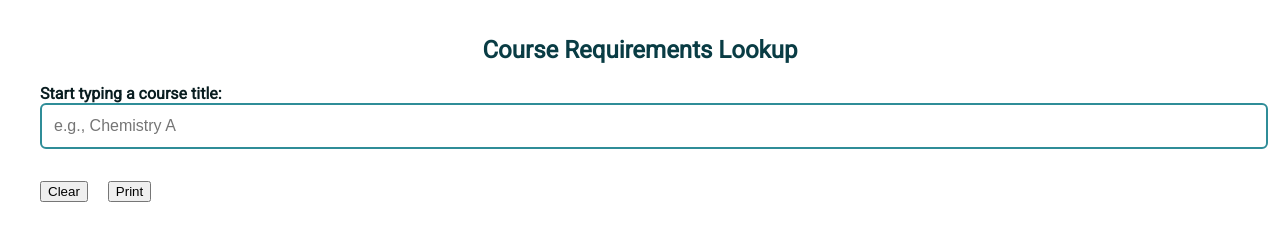
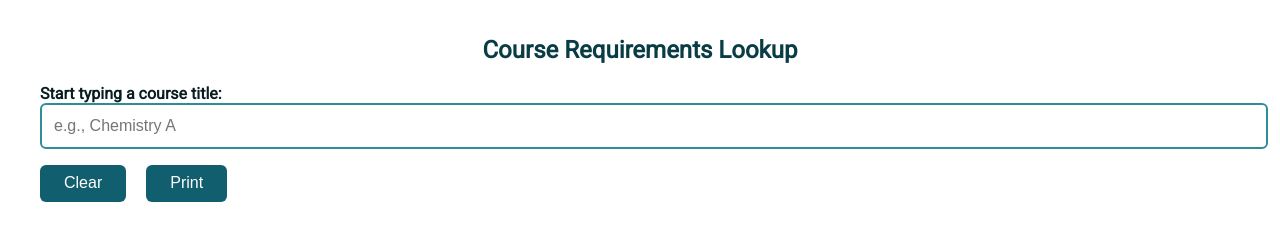
Before and after one commit to amills1421/course-requirements-tool, a plain HTML site: page index.html in a window 1280 px wide. Drawn offline with Linux system fonts and the light colour scheme; no server answers.

Commit message:
Update index.html

```diff
--- a/index.html
+++ b/index.html
@@ -32,6 +32,20 @@
       border: 2px solid #2f8d98;
       border-radius: 6px;
       margin-bottom: 1rem;
+    }
+    .control-button {
+      padding: 0.6rem 1.5rem;
+      background-color: #115e6e;
+      color: white;
+      font-size: 1rem;
+      border: none;
+      border-radius: 6px;
+      cursor: pointer;
+      margin-right: 1rem;
+      transition: background-color 0.3s ease;
+    }
+    .control-button:hover {
+      background-color: #093c44;
     }
     .course-button {
       display: block;
@@ -99,11 +113,13 @@
   <h2>Course Requirements Lookup</h2>
   <label for="courseInput">Start typing a course title:</label>
   <input type="text" id="courseInput" placeholder="e.g., Chemistry A" />
+
+  <div id="buttonControls" style="margin-bottom: 1rem;">
+    <button class="control-button" onclick="clearResults()">Clear</button>
+    <button class="control-button" onclick="window.print()">Print</button>
+  </div>
+
   <div id="courseResults"></div>
-  <div style="margin-top: 1rem;">
-    <button onclick="clearResults()" style="margin-right: 1rem;">Clear</button>
-    <button onclick="window.print()">Print</button>
-  </div>
   <div id="loadingIndicator">Searching...</div>
   <div id="outputBox"></div>
 
@@ -220,5 +236,6 @@
 
     window.addEventListener('DOMContentLoaded', fetchTitles);
   </script>
+
 </body>
 </html>
```
